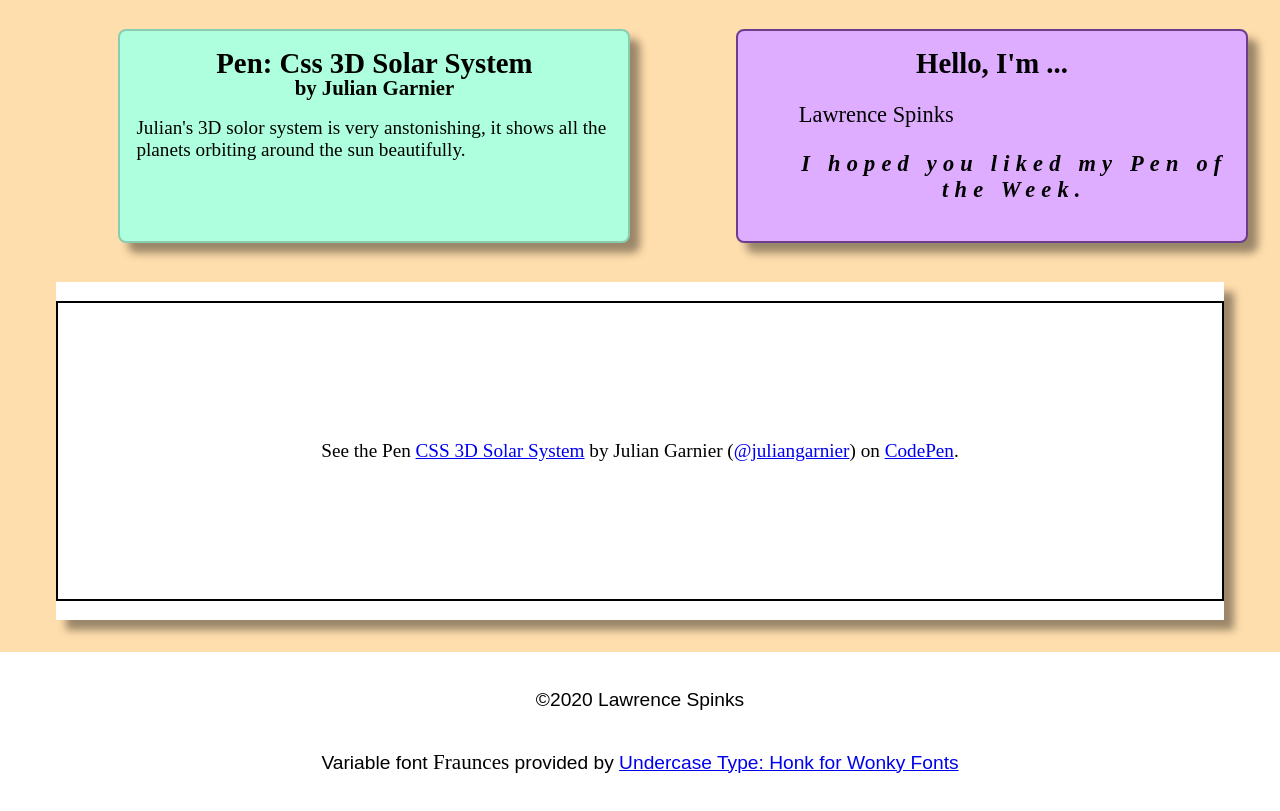
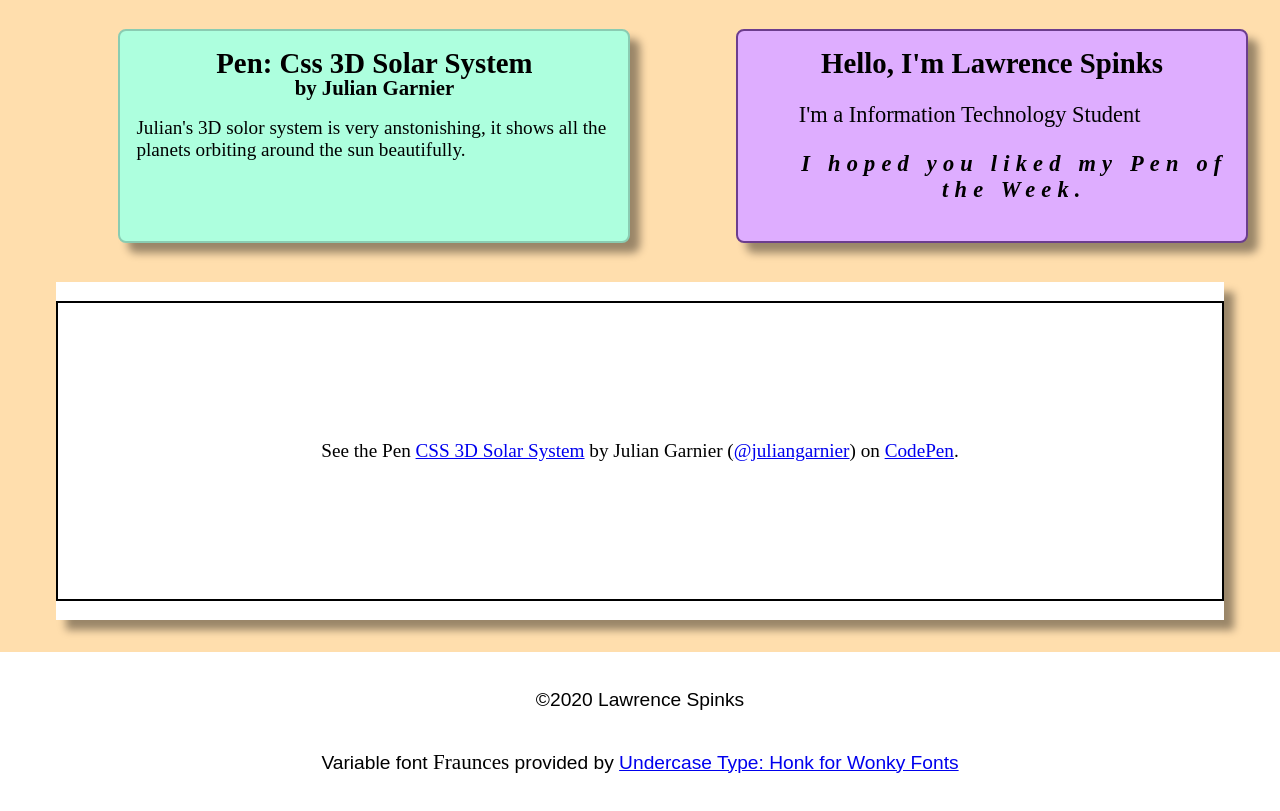
Before and after one commit to RVCC-IDMX/embed-codepen-lspinks28, a plain HTML site: page index.html in a window 1280 px wide. Shown: the part 67-878 px from the top of the page. Drawn offline with Linux system fonts and the light colour scheme; a script that the page names is missing; a web font is replaced by a local one.

Commit message:
3D solar system

```diff
--- a/index.html
+++ b/index.html
@@ -28,8 +28,8 @@
         <script async src="https://cpwebassets.codepen.io/assets/embed/ei.js"></script>
         </section>
         <aside>
-          <h2>Hello, I'm ...</h2>
-          <p>Lawrence Spinks</p>
+          <h2>Hello, I'm Lawrence Spinks</h2>
+          <p>I'm a Information Technology Student</p>
           <p class="bye">I hoped you liked my Pen of the Week.</p>
         </aside>
       </main>
```
